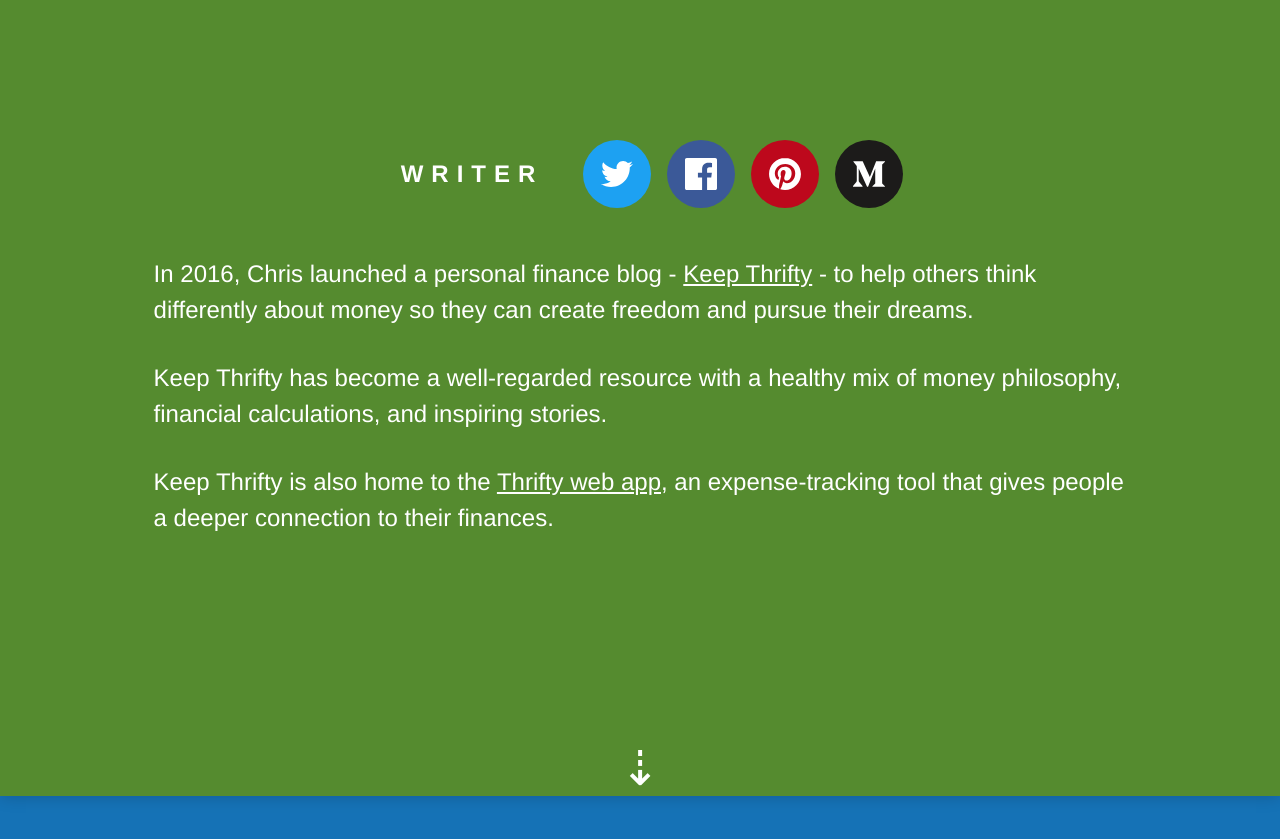
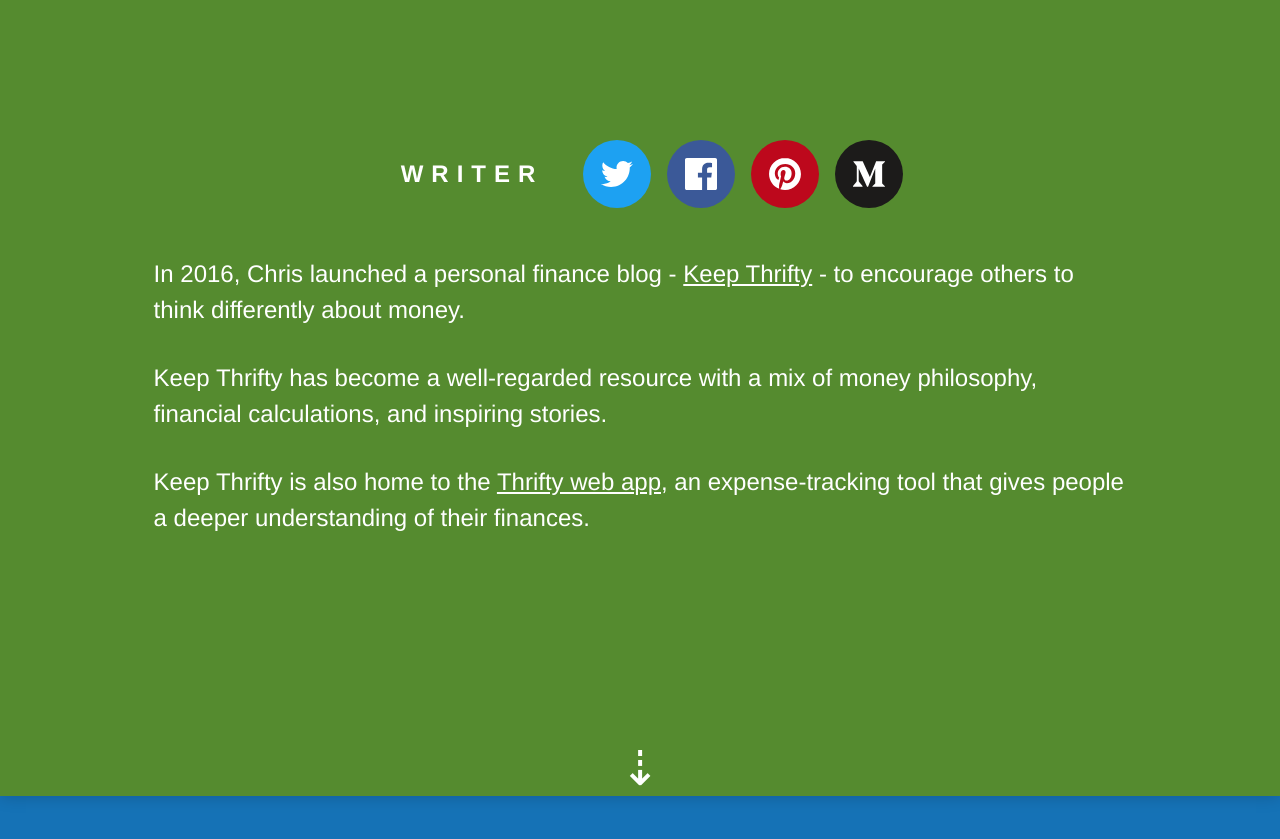
Before and after one commit to chrisdurheim/chrisdurheim.github.io, a Jekyll site: the page built from index.html, in a window 1280 px wide and 900 px high, scrolled down 1004 px. Shown: the top 839 px of the window. Built offline with Jekyll 4.4.1, drawn with Linux system fonts in a browser that asks for light colours.

Commit message:
fix typos

```diff
--- a/index.html
+++ b/index.html
@@ -52,9 +52,9 @@
     {% include icon.html icon="medium" link="https://medium.com/@chrisdurheim" %}
   </div>
   <div class="section-text">
-    <p>In 2016, Chris launched a personal finance blog - <a href="https://www.keepthrifty.com" target="_blank">Keep Thrifty</a> - to help others think differently about money so they can create freedom and pursue their dreams.</p>
-    <p>Keep Thrifty has become a well-regarded resource with a healthy mix of money philosophy, financial calculations, and inspiring stories.</p>
-    <p>Keep Thrifty is also home to the <a href="https://thrifty.keepthrifty.com" target="_blank">Thrifty web app</a>, an expense-tracking tool that gives people a deeper connection to their finances.</p>
+    <p>In 2016, Chris launched a personal finance blog - <a href="https://www.keepthrifty.com" target="_blank">Keep Thrifty</a> - to encourage others to think differently about money.</p>
+    <p>Keep Thrifty has become a well-regarded resource with a mix of money philosophy, financial calculations, and inspiring stories.</p>
+    <p>Keep Thrifty is also home to the <a href="https://thrifty.keepthrifty.com" target="_blank">Thrifty web app</a>, an expense-tracking tool that gives people a deeper understanding of their finances.</p>
   </div>
 </div>
 <div class="landing-box landing-box--freelancer" id="freelancer">
```
